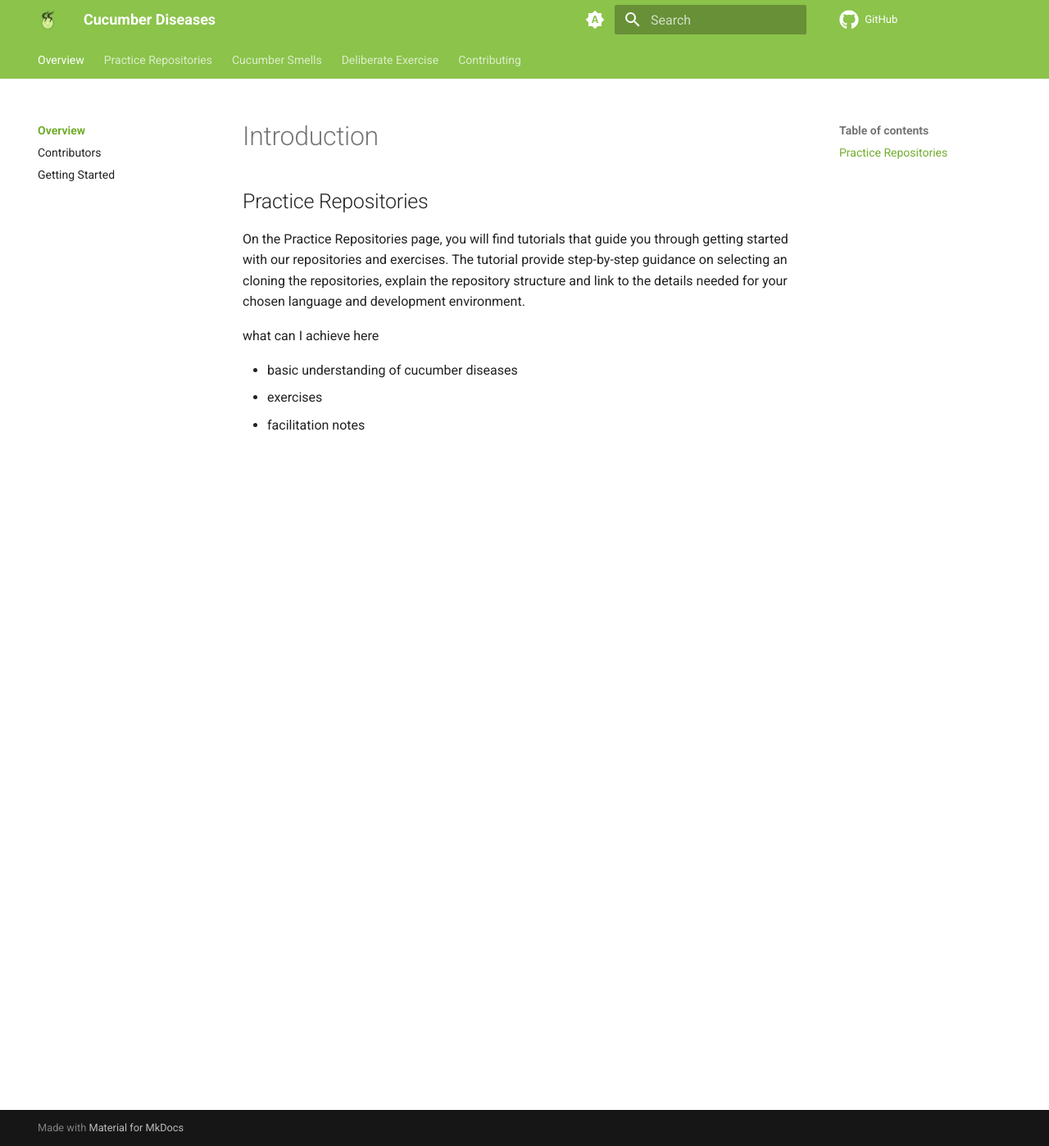
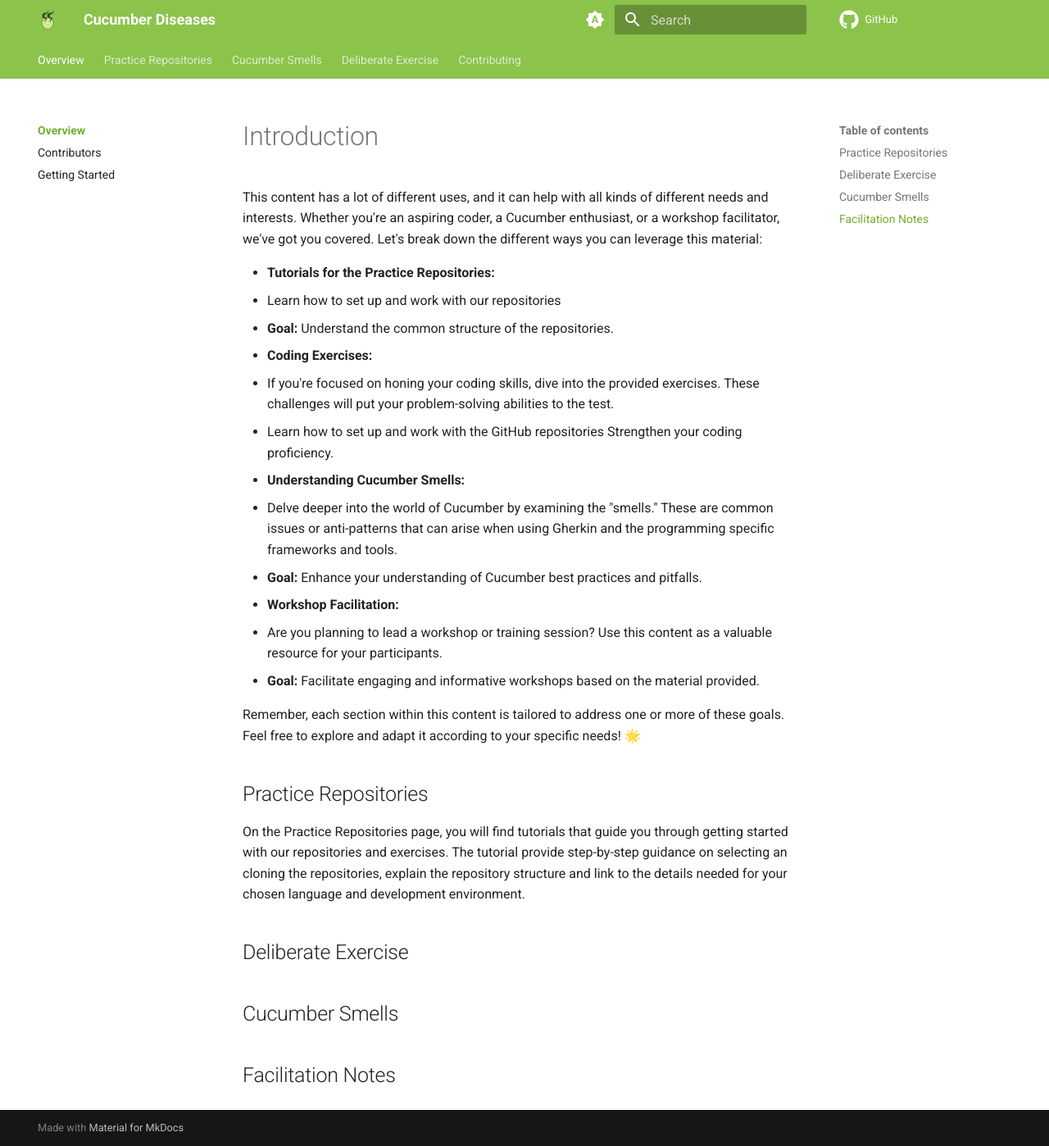
Before and after one commit to Cucumber-Diseases/cucumber-diseases.github.io, an MkDocs documentation site: the page built from docs/index.md, in a window 1280 px wide and 1398 px high. Shown: the whole window at 82% size. Built offline with MkDocs 1.6.1 and Material for MkDocs 9.7.7, drawn with Linux system fonts in a browser that asks for light colours.

Commit message:
Update index.md

```diff
--- a/docs/index.md
+++ b/docs/index.md
@@ -1,13 +1,32 @@
 # Introduction
+
+This content has a lot of different uses, and it can help with all kinds of different needs and interests. Whether you're an aspiring coder, a Cucumber enthusiast, or a workshop facilitator, we've got you covered. Let's break down the different ways you can leverage this material:
+
+- **Tutorials for the Practice Repositories:**
+  - Learn how to set up and work with our repositories
+  - **Goal:** Understand the common structure of the repositories.
+
+- **Coding Exercises:**
+   - If you're focused on honing your coding skills, dive into the provided exercises. These challenges will put your problem-solving abilities to the test.
+   - Learn how to set up and work with the GitHub repositories Strengthen your coding proficiency.
+
+- **Understanding Cucumber Smells:**
+   - Delve deeper into the world of Cucumber by examining the "smells." These are common issues or anti-patterns that can arise when using Gherkin and the programming specific frameworks and tools.
+   - **Goal:** Enhance your understanding of Cucumber best practices and pitfalls.
+
+- **Workshop Facilitation:**
+   - Are you planning to lead a workshop or training session? Use this content as a valuable resource for your participants.
+   - **Goal:** Facilitate engaging and informative workshops based on the material provided.
+
+Remember, each section within this content is tailored to address one or more of these goals. Feel free to explore and adapt it according to your specific needs! 🌟
 
 ## Practice Repositories
 
 On the Practice Repositories page, you will find tutorials that guide you through getting started with our repositories and exercises. The tutorial provide step-by-step guidance on selecting an cloning the repositories, explain the repository structure and link to the details needed for your chosen language and development environment.
 
+## Deliberate Exercise
 
 
-what can I achieve here
+## Cucumber Smells
 
-- basic understanding of cucumber diseases
-- exercises
-- facilitation notes
+## Facilitation Notes
```
